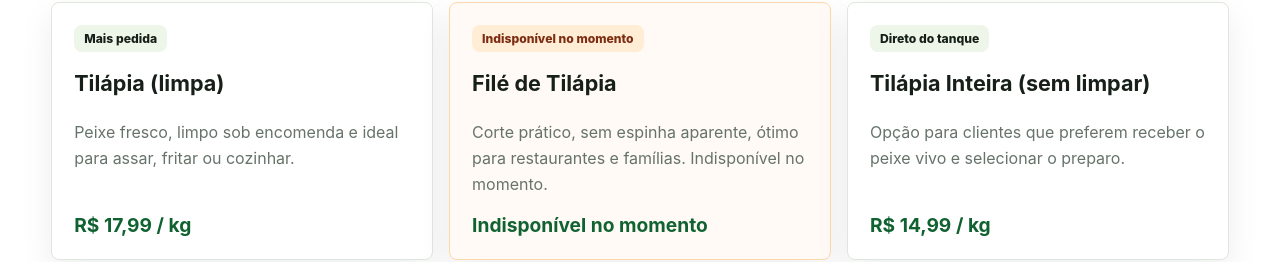
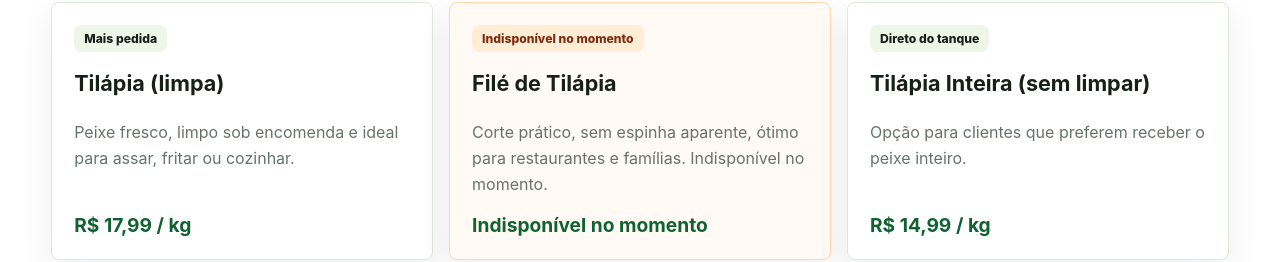
Before and after one commit to alysson0111/site-tilapia, a React (Vite) app: page / in a window 1280 px wide. Shown: the part 940-1202 px from the top of the page. Built offline with nearby package versions, Linux system fonts and the light colour scheme.

Commit message:
Atualiza descricao da tilapia sem limpar

```diff
--- a/src/App.jsx
+++ b/src/App.jsx
@@ -26,7 +26,7 @@ const products = [
     name: "Tilápia Inteira (sem limpar)",
     price: 14.99,
     badge: "Direto do tanque",
-    description: "Opção para clientes que preferem receber o peixe vivo e selecionar o preparo.",
+    description: "Opção para clientes que preferem receber o peixe inteiro.",
   },
 ];
 
```
